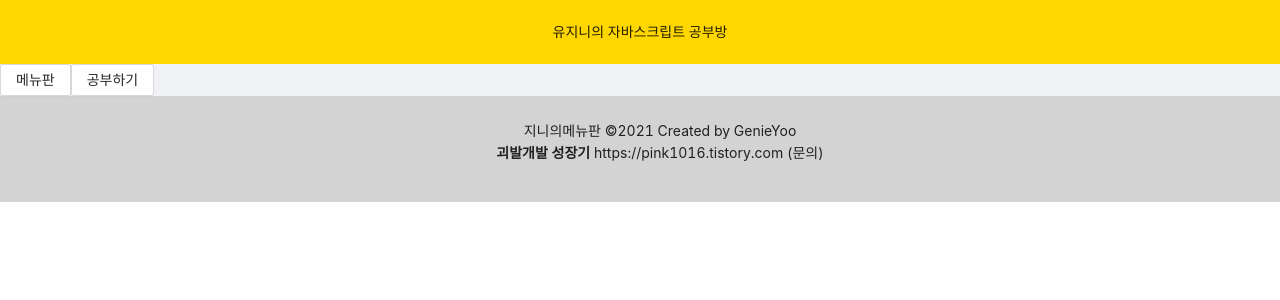
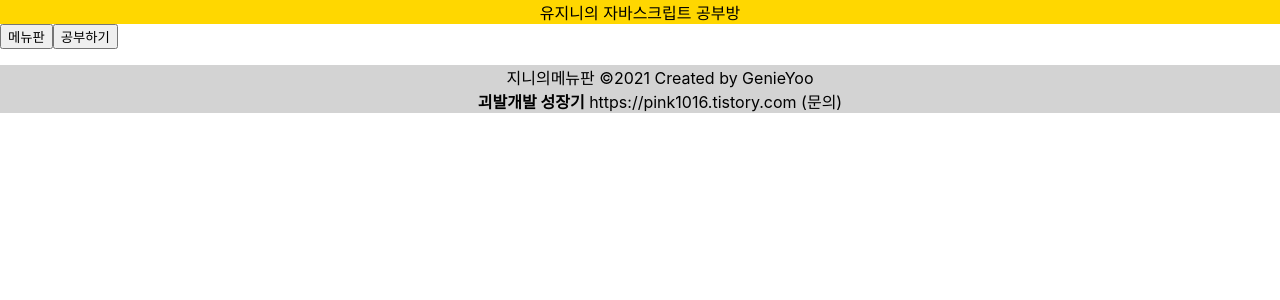
Before and after one commit to YooGenie/menu-front, a React (Create React App) app: page / in a window 1280 px wide. Shown: the top 300 px of the page. Built offline with nearby package versions, Linux system fonts and the light colour scheme.

Commit message:
#20220103 App.less 삭제해서 오류 해결

```diff
--- a/package.json
+++ b/package.json
@@ -9,13 +9,13 @@
     "@testing-library/react": "^11.0.0",
     "@testing-library/user-event": "^11.1.0",
     "antd": "^4.5.2",
-    "craco-less": "^1.17.0",
+    "craco-less": "^1.6.0",
     "env-cmd": "10.1.0",
     "react": "^16.13.1",
     "react-dom": "^16.13.1",
     "react-router-dom": "5.2.0",
     "react-router-ga": "1.2.3",
-    "react-scripts": "^5.0.0",
+    "react-scripts": "^2.1.3",
     "universal-cookie": "4.0.4"
   },
   "scripts": {
--- a/src/App.js
+++ b/src/App.js
@@ -1,6 +1,5 @@
 import React, {Component} from 'react';
 import {HashRouter, Route, Switch} from "react-router-dom";
-import './App.less';
 import Menu from "./page/menu/MenuList";
 import Study from "./page/study/studyPage";
 import AppLayout from "./components/layout/AppLayout";
--- a/src/App.less
+++ b/src/App.less
@@ -1,4 +1,4 @@
-@import '~antd/dist/antd.less';
+@import '~antd/lib/style/core/index.less';
 
 .App {
   text-align: center;
```
Also changed, not shown: 2 other files (tests, documents, lock files or other folders).
